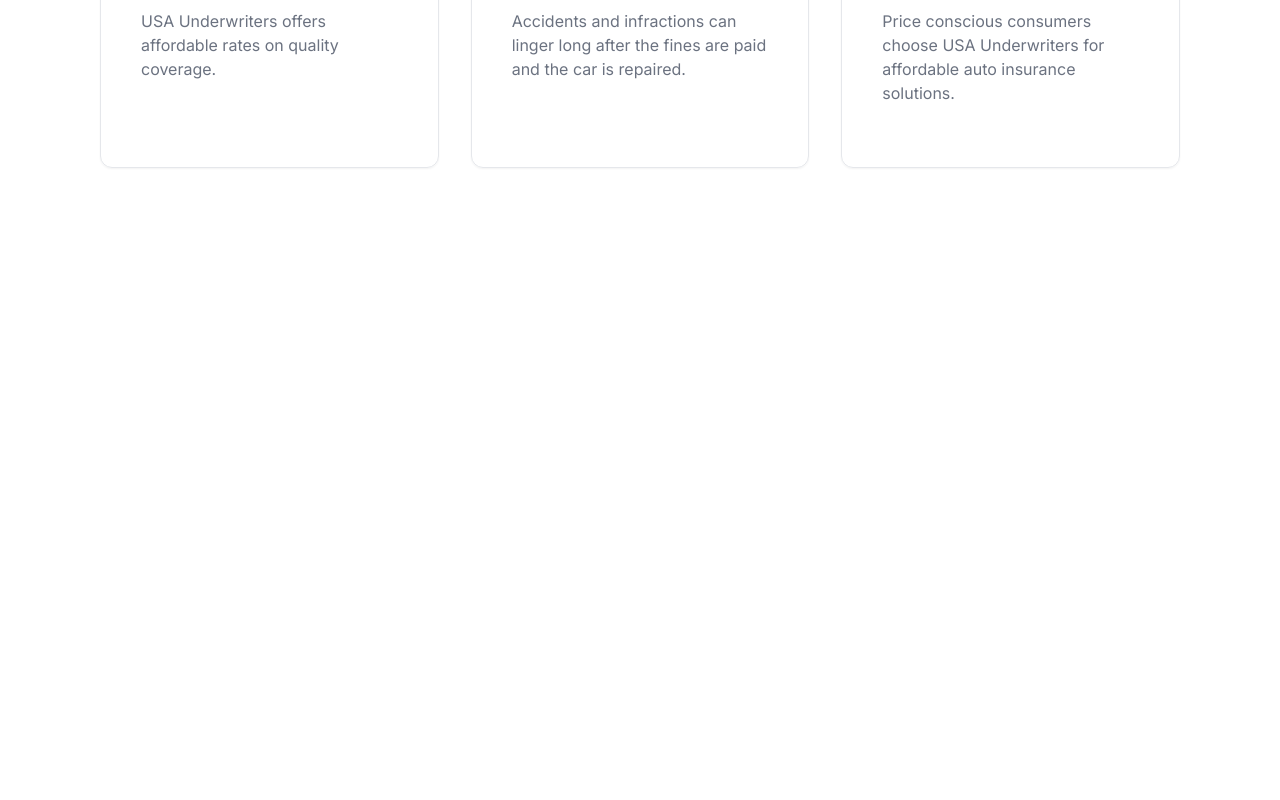
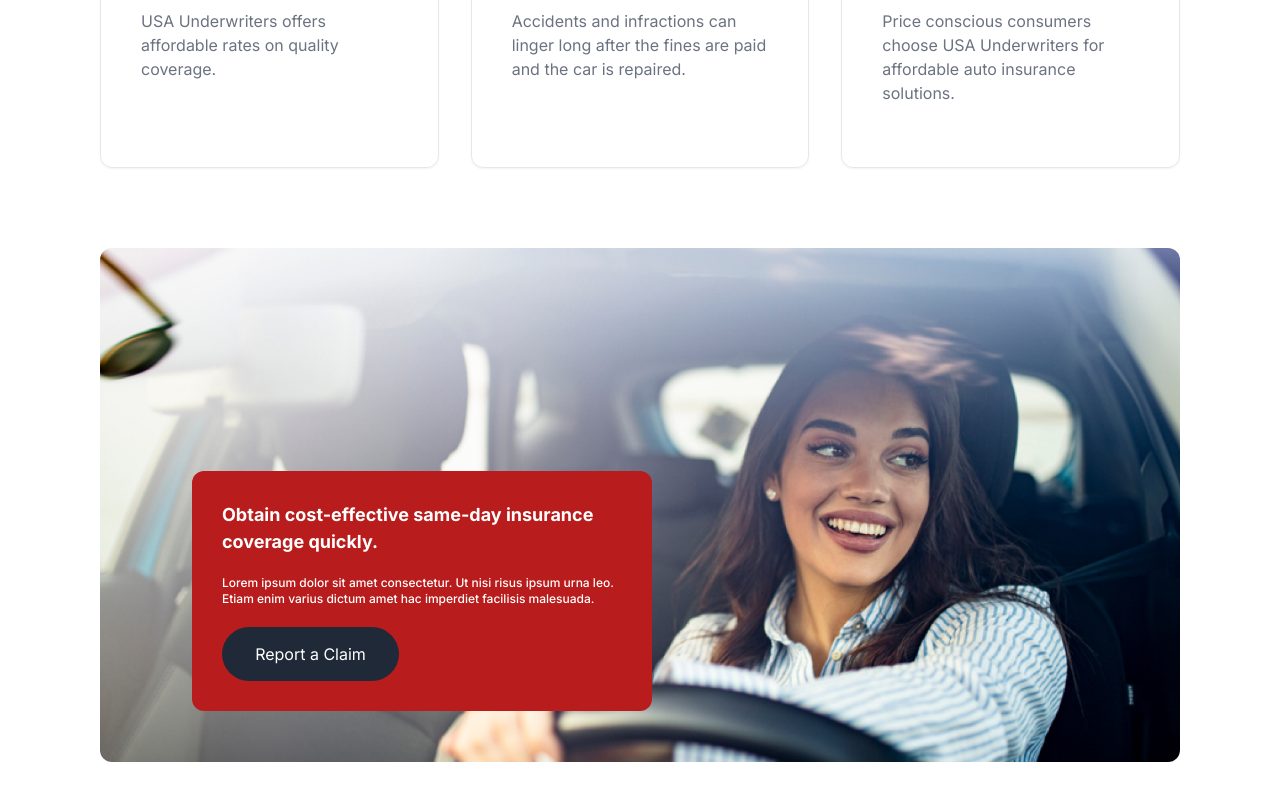
Before and after one commit to Farhad16/daniyal-app, a Next.js app: page / in a window 1280 px wide. Shown: the part 1008-1808 px from the top of the page. Before the commit the page ends 1236 px from the top, so only its background shows below. Built offline with nearby package versions, Linux system fonts and the light colour scheme.

Commit message:
feat: Report a claim section done - device responsive modify: feature card move to shared folder & adjustment of padding left, right for medium device

```diff
--- a/app/page.tsx
+++ b/app/page.tsx
@@ -1,5 +1,6 @@
 import Banner from "@/components/Banner";
 import Feature from "@/components/Feature";
+import Report from "@/components/Report";
 import Navbar from "@/components/shared/Navbar/Navbar";
 
 export default function Home() {
@@ -8,6 +9,7 @@
       <Navbar />
       <Banner />
       <Feature />
+      <Report />
     </main>
   );
 }
--- a/components/Banner.tsx
+++ b/components/Banner.tsx
@@ -3,7 +3,7 @@
 
 const Banner = () => {
   return (
-    <div className="flex px-6 sm:px-[100px] w-full mt-4 overflow-hidden">
+    <div className="flex px-6 sm:px-[60px] md:px-[100px] w-full mt-4 overflow-hidden">
       <div className="bg-red-700 text-white flex px-6 sm:px-[40px] rounded-lg w-full gap-12">
         <div className="flex flex-col w-full md:w-1/2 gap-8 py-10 justify-center">
           <h2 className="font-bold text-[30px] sm:text-[48px] uppercase leading-[115%]">
--- a/components/Feature.tsx
+++ b/components/Feature.tsx
@@ -1,9 +1,9 @@
 import React from "react";
-import FeatureCards from "./FeatureCards";
+import FeatureCards from "./shared/FeatureCards";
 
 const Feature = () => {
   return (
-    <div className="flex flex-col px-6 sm:px-[100px] w-full mt-10 sm:mt-16 gap-6 sm:gap-10">
+    <div className="flex flex-col px-6 sm:px-[60px] md:px-[100px] w-full mt-10 sm:mt-16 gap-6 sm:gap-10">
       <div className="flex flex-col sm:flex-row w-full gap-6 sm:gap-10">
         <div className="flex flex-col w-full sm:w-1/2 items-center sm:items-start">
           <span className="text-gray-700 font-medium">Our Features</span>
--- /dev/null
+++ b/components/Report.tsx
@@ -0,0 +1,31 @@
+import Image from "next/image";
+import React from "react";
+
+const Report = () => {
+  return (
+    <div className="relative w-full min-h-[241px] sm:min-h-[514px] px-6 sm:px-[60px] md:px-[100px] my-8 sm:my-20">
+      <Image
+        src="/assets/woman.png"
+        alt="woman"
+        height={100}
+        width={100}
+        layout="responsive"
+        className="w-full h-full rounded-xl object-cover hidden sm:block sm:min-h-[514px]"
+      />
+      <div className="flex flex-col w-full sm:max-w-[460px] gap-5 justify-center text-white sm:absolute bottom-[10%] left-[15%] rounded-xl bg-red-700 p-6 sm:p-[30px]">
+        <p className="font-bold text-[20px] sm:text-[18px] leading-normal">
+          Obtain cost-effective same-day insurance coverage quickly.
+        </p>
+        <p className="font-medium text-xs">
+          Lorem ipsum dolor sit amet consectetur. Ut nisi risus ipsum urna leo.
+          Etiam enim varius dictum amet hac imperdiet facilisis malesuada.
+        </p>
+        <button className="w-full sm:w-[177px] h-[54px] flex items-center justify-center text-white bg-gray-800 rounded-full text-base">
+          Report a Claim
+        </button>
+      </div>
+    </div>
+  );
+};
+
+export default Report;
--- a/components/shared/Navbar/DrawerNav.tsx
+++ b/components/shared/Navbar/DrawerNav.tsx
@@ -7,7 +7,7 @@
 export default function DrawerNav({ open, toggleDrawer }: any) {
   return (
     <Drawer open={open} onClose={toggleDrawer(false)} anchor="top">
-      <div className="flex flex-row items-center justify-between py-4 border-b border-[#FAF9FF] px-6 sm:px-[100px] shadow-sm w-full">
+      <div className="flex flex-row items-center justify-between py-4 border-b border-[#FAF9FF] px-6 sm:px-[60px] md:px-[100px] shadow-sm w-full">
         <div className="flex items-center justify-center md:justify-start flex-grow">
           <Image
             src="/assets/logo.png"
--- a/components/shared/Navbar/Navbar.tsx
+++ b/components/shared/Navbar/Navbar.tsx
@@ -16,7 +16,7 @@
 
   return (
     <div className="flex flex-col w-full">
-      <div className="flex flex-row items-center justify-between py-4 border-b border-[#FAF9FF] px-6 sm:px-[100px] shadow-sm w-full">
+      <div className="flex flex-row items-center justify-between py-4 border-b border-[#FAF9FF] px-6 sm:px-[60px] md:px-[100px] shadow-sm w-full">
         <div className="flex items-center justify-center md:justify-start flex-grow">
           <Image
             src="/assets/logo.png"
```
Also changed, not shown: components/shared/FeatureCards/Card.tsx (renamed from components/FeatureCards/Card.tsx), components/shared/FeatureCards/index.tsx (renamed from components/FeatureCards/index.tsx).
